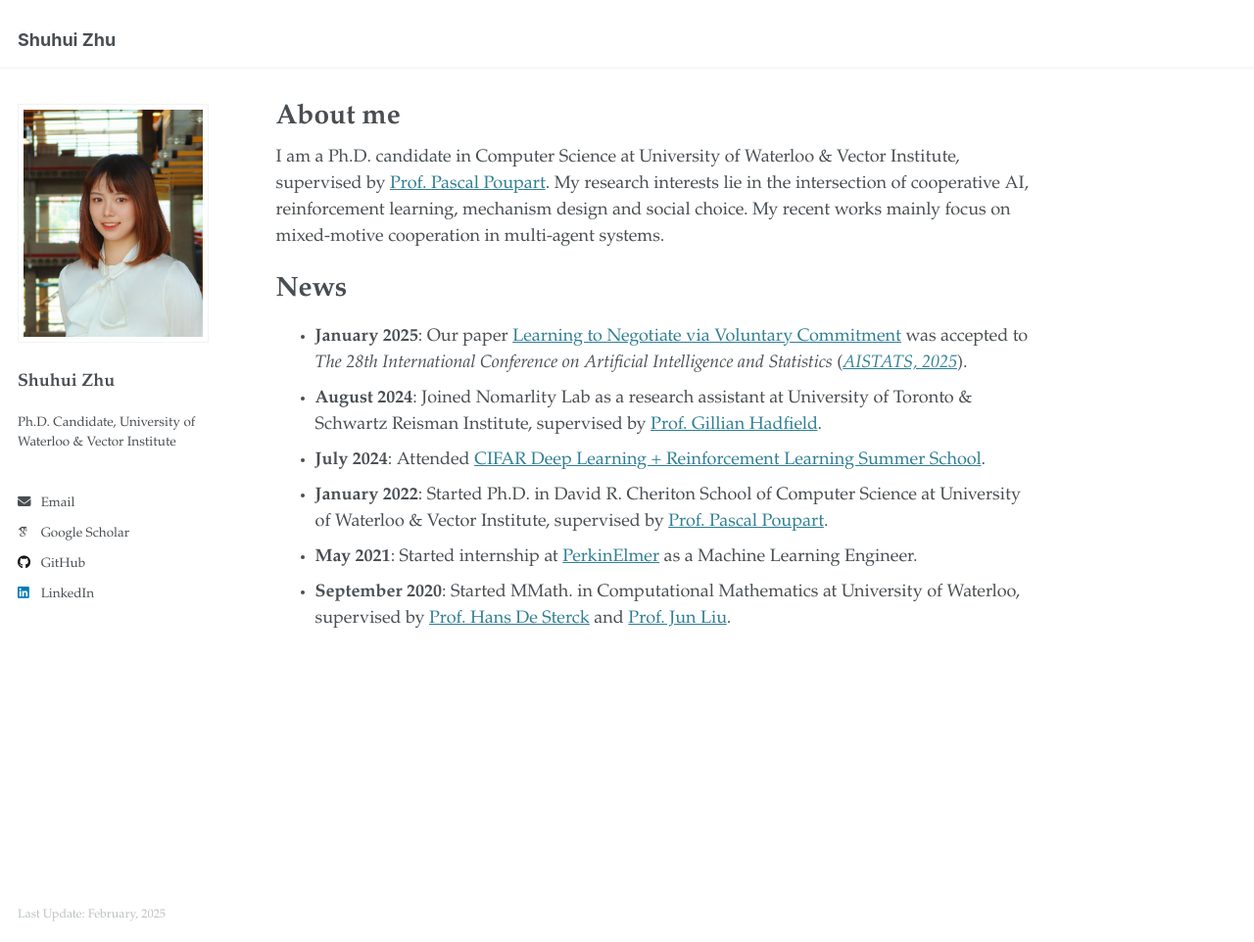
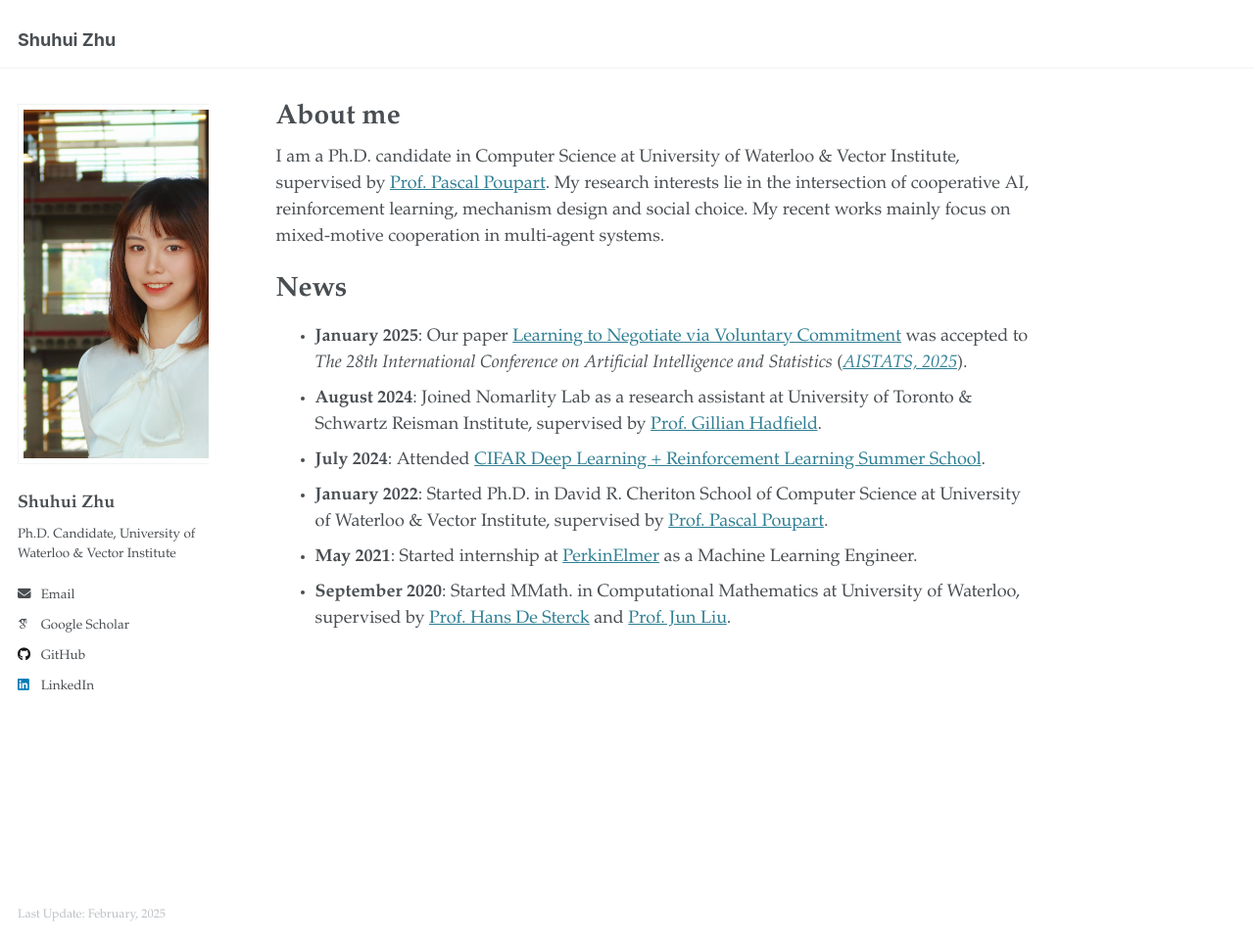
Before and after one commit to shuhui-zhu/shuhui-zhu.github.io, a Jekyll site: the page built from _pages/about.md, in a window 1280 px wide and 962 px high. Shown: the whole window at 98% size. Built offline with Jekyll 4.4.1, drawn with Linux system fonts in a browser that asks for light colours; some web fonts are replaced.

Commit message:
modify sidebar margin

```diff
--- a/_sass/layout/_sidebar.scss
+++ b/_sass/layout/_sidebar.scss
@@ -53,7 +53,7 @@
   }
 
   img {
-    width: 100%;
+    width: 150%;
   }
 }
 
@@ -121,7 +121,7 @@
 
   @include breakpoint($large) {
     margin-top: 30px;
-    margin-bottom: 30px;
+    margin-bottom: 10px;
   }
 }
 .sidebar .author__name {
@@ -149,8 +149,8 @@
   margin: 0;
 
   @include breakpoint($large) {
-    margin-top: 20px;
-    margin-bottom: 40px;
+    margin-top: 10px;
+    margin-bottom: 20px;
   }
 }
 
```
